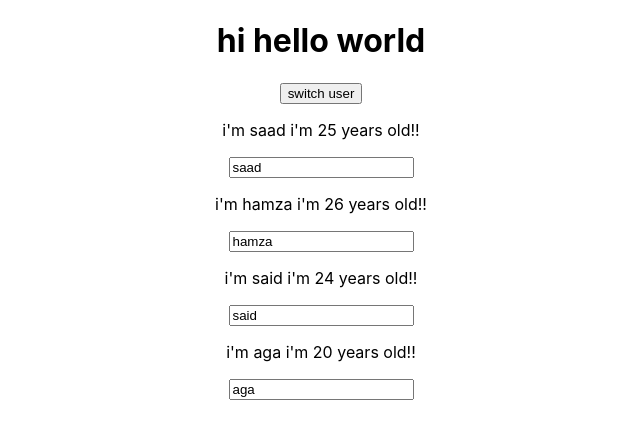
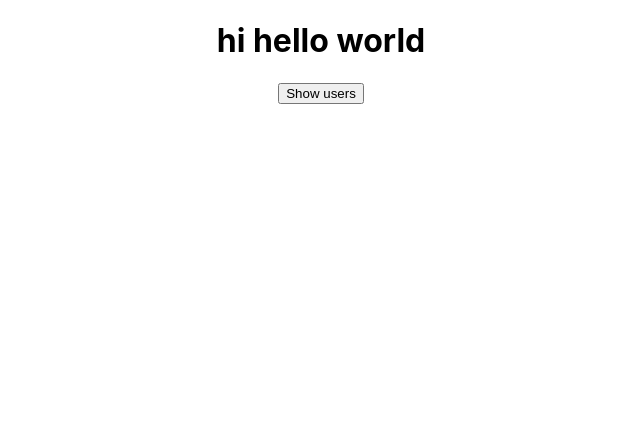
Before and after one commit to sael-you/react, a React (Create React App) app in the folder react-complete-guide/: page / in a window 1280 px wide. Shown: the top 438 px of the page, without its empty margins (319-959 px from the left). Built offline with nearby package versions, Linux system fonts and the light colour scheme.

Commit message:
Rendering content Conditionally

```diff
--- a/react-complete-guide/src/App.js
+++ b/react-complete-guide/src/App.js
@@ -9,7 +9,8 @@ class App extends Component {
       {name : "hamza", age : "26"},
       {name : "said", age : "24"},
       {name : "aga", age : "20"}
-    ]
+    ],
+    showPerson: false
   }
 
   switchNameHandler = () => this.setState( {
@@ -26,24 +27,42 @@ class App extends Component {
     this.setState(
       {
         persons : [
-          {name : event.target.value, age : "25"},
+          {name : "saad", age : "25"},
           {name : event.target.value, age : "29"},
-          {name : event.target.value, age : "57"},
-          {name : event.target.value, age : "30"}
+          {name : "said", age : "57"},
+          {name : "agata", age : "30"}
         ]
       }
     )
+  }
+
+  togglePersonHandler = () => {
+    const show = this.state.showPerson;
+    this.setState({showPerson: !show});
   }
 
   render(){
     return (
       <div className="App">
         <h1> hi hello world</h1>
-        <button onClick={this.switchNameHandler}> switch user </button>
-        <Person name = {this.state.persons[0].name} age = {this.state.persons[0].age} change= {this.changeNameHandler}/>
-        <Person name = {this.state.persons[1].name} age = {this.state.persons[1].age} change= {this.changeNameHandler}/>
-        <Person name = {this.state.persons[2].name} age = {this.state.persons[2].age} change= {this.changeNameHandler}/>
-        <Person name = {this.state.persons[3].name} age = {this.state.persons[3].age} change= {this.changeNameHandler}/>
+        { this.state.showPerson ?
+            <div>
+              <button onClick={this.togglePersonHandler}> Hide users </button>
+              <Person
+                name = {this.state.persons[0].name}
+                age = {this.state.persons[0].age} />
+              <Person
+                name = {this.state.persons[1].name}
+                age = {this.state.persons[1].age}
+                change= {this.changeNameHandler}/>
+              <Person
+                name = {this.state.persons[2].name}
+                age = {this.state.persons[2].age} />
+              <Person
+                name = {this.state.persons[3].name}
+                age = {this.state.persons[3].age} />
+            </div> :  <button onClick={this.togglePersonHandler}> Show users </button>
+        }
       </div>
     );
   }
```
